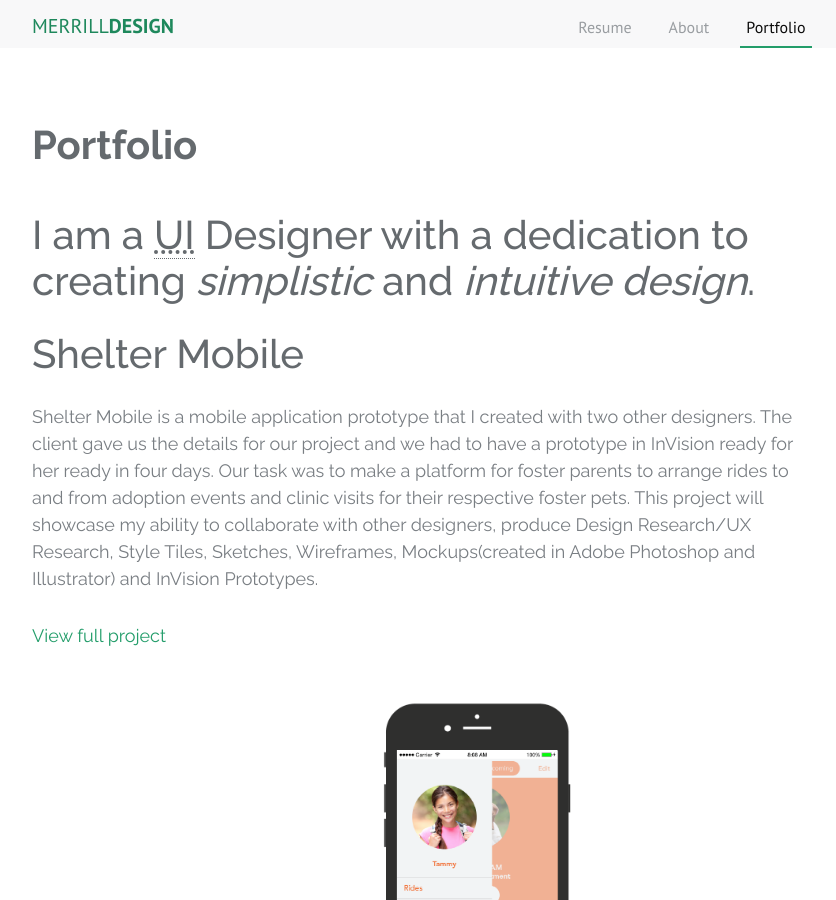
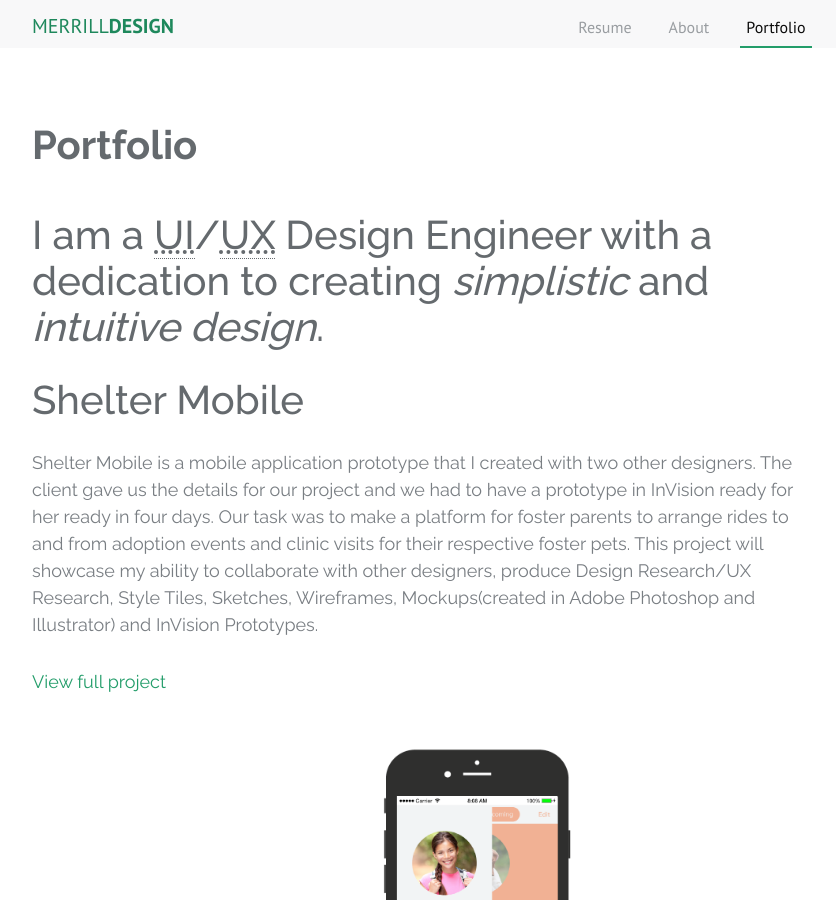
Before and after one commit to dmerrill88/MerrillDesign, a Jekyll site: the page built from portfolio.html, in a window 1280 px wide and 900 px high. Shown: the whole window, without its empty margins (213-1049 px from the left). Built offline with Jekyll 4.4.1, drawn with Linux system fonts in a browser that asks for light colours.

Commit message:
changes to my portfolio header

```diff
--- a/portfolio.html
+++ b/portfolio.html
@@ -6,7 +6,7 @@ permalink: /portfolio/
 
 <div class="ui-designer">
     <div class="statement">
-        <h1 class="my-statement">I am a <abbr title="User Interface">UI</abbr> Designer with a dedication to creating <em>simplistic</em> and <em>intuitive design</em>.</h1>
+        <h1 class="my-statement">I am a <abbr title="User Interface">UI</abbr>/<abbr title="User Experience">UX</abbr> Design Engineer with a dedication to creating <em>simplistic</em> and <em>intuitive design</em>.</h1>
     </div>
 </div>
 
```
